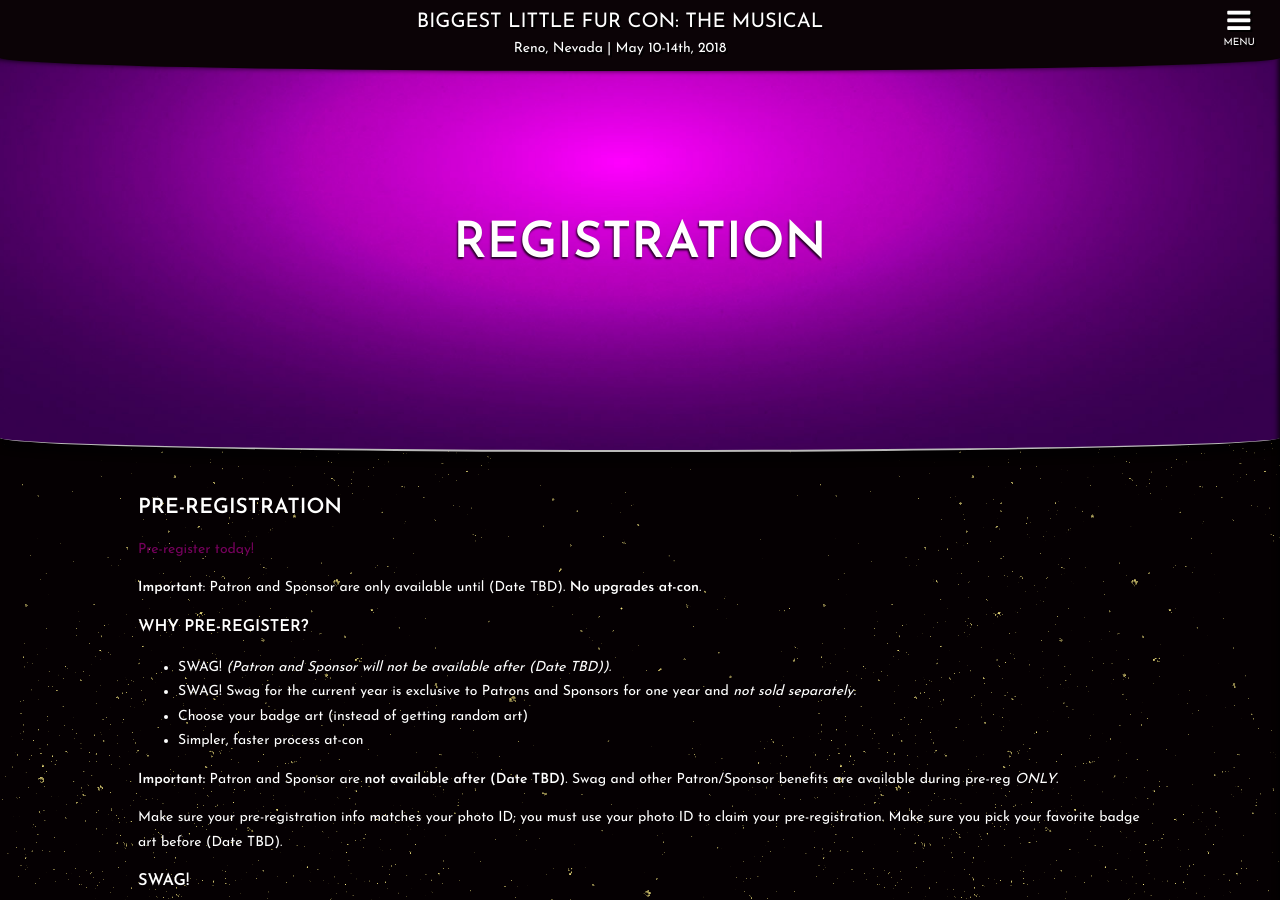
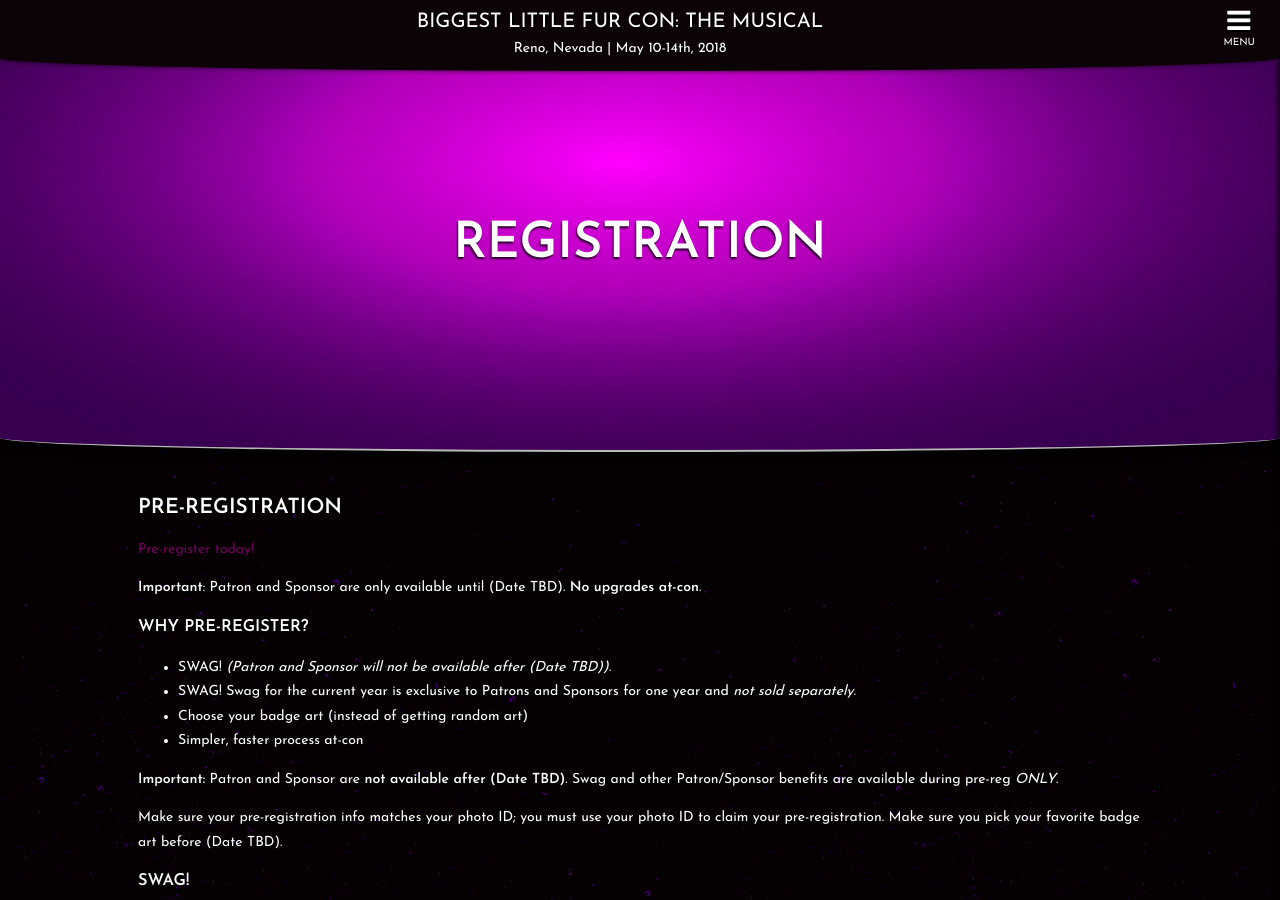
Before and after one commit to blfcweb/biggestlittlefc.github.io, a Jekyll site: the page built from register.md, in a window 1280 px wide and 900 px high. Built offline with Jekyll 4.4.1, drawn with Linux system fonts in a browser that asks for light colours.

Commit message:
add different stardust texture

```diff
--- a/_includes/style.css
+++ b/_includes/style.css
@@ -89,7 +89,7 @@ button, a.button, .button, html input[type="button"], input[type="reset"], input
 	padding-top: 40px;
 }
 .bg-one {
-	background: url('/assets/theme/bg-stardust.png') repeat fixed 0 0;
+	background: url('/assets/theme/bg-stardust-2.png') repeat fixed 0 0;
 }
 .bg-two {
 	background: #060107;
```
Also changed, not shown: assets/theme/bg-stardust-1.png (renamed from assets/theme/bg-stardust.png), assets/theme/bg-stardust-2.png (added).
